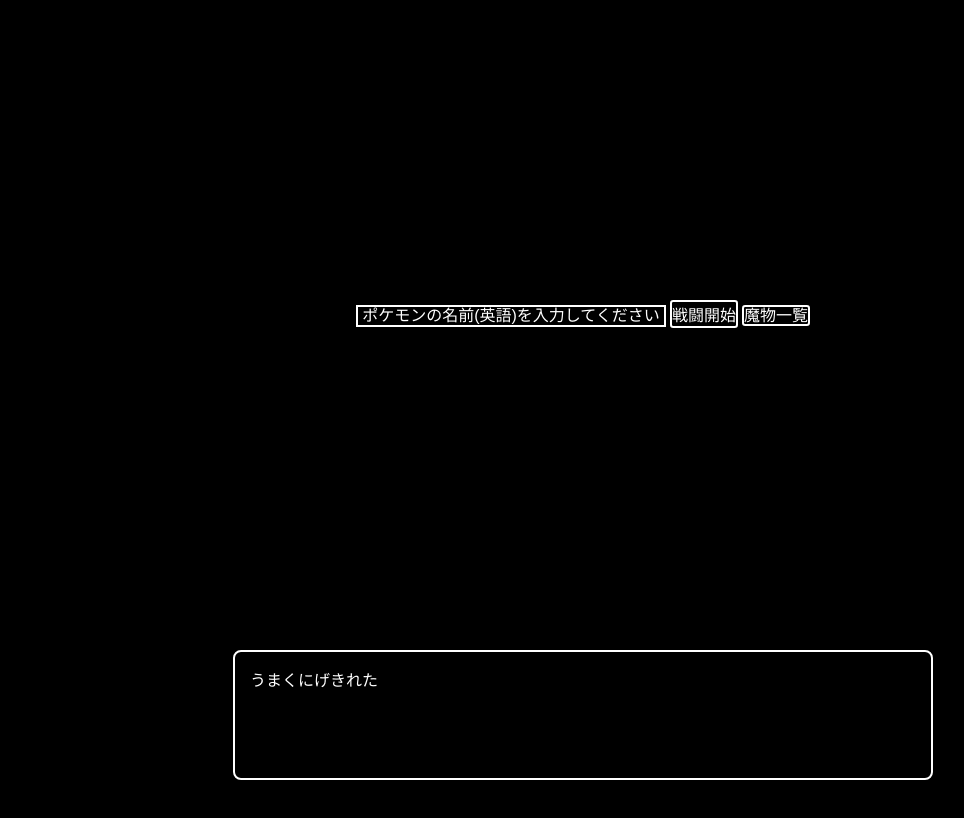
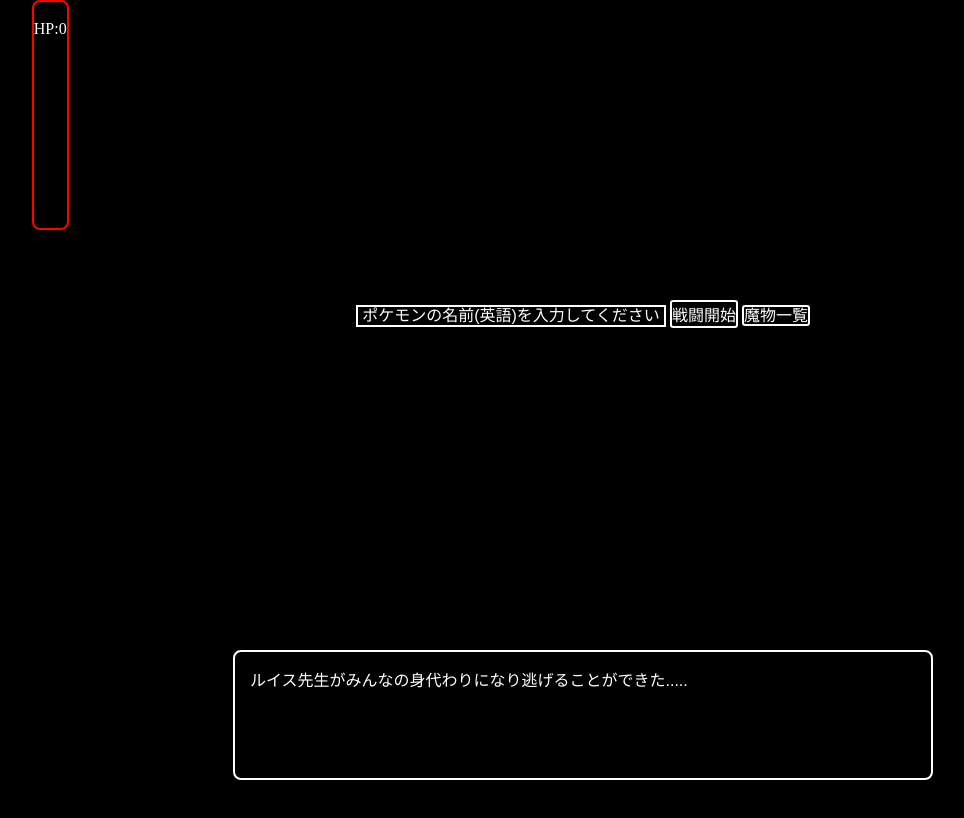
Before and after one commit to Yukinori-Fujita/DQ_battle, a plain HTML site: page index.html in a window 1280 px wide. Both pictures are taken after a click on the button "にげる". Shown: the whole page, without its empty margins (57-1021 px from the left). Drawn offline with nearby package versions, Linux system fonts and the light colour scheme; a web font is replaced by a local one.

Commit message:
no message

```diff
--- a/js/script.js
+++ b/js/script.js
@@ -42,7 +42,9 @@ $(function () {
     // にげる
     $(".escape").on("click", function () {
         $("#command-text").removeClass("hide");
-        $("#command-text .chara-c1").text("うまくにげきれた");
+        $("#member-list1").addClass("deadruis");
+        $(".first-hp").text("HP:0");
+        $("#command-text .chara-c1").text("ルイス先生がみんなの身代わりになり逃げることができた.....");
         $("#container-command").remove();
         $(".chara-c2").text("");
         $(".chara-c3").text("");
--- a/scss/yukinori.scss
+++ b/scss/yukinori.scss
@@ -25,6 +25,10 @@
 
 .hyozi {
   border: solid 2px white;
+}
+
+.deadruis{
+  border: solid 2px red;
 }
 
 #member-list2 {
```
Also changed, not shown: assets/css/yukinori.css, 1 other file.
